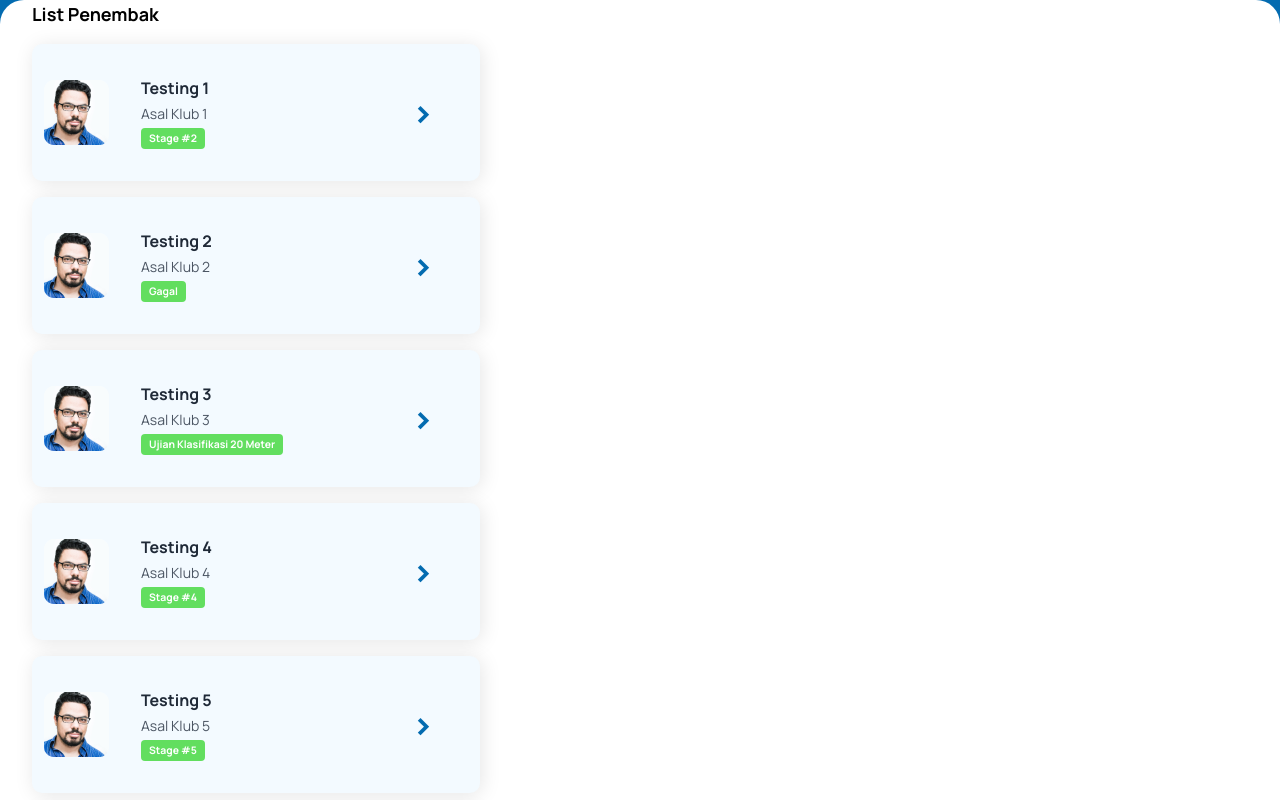
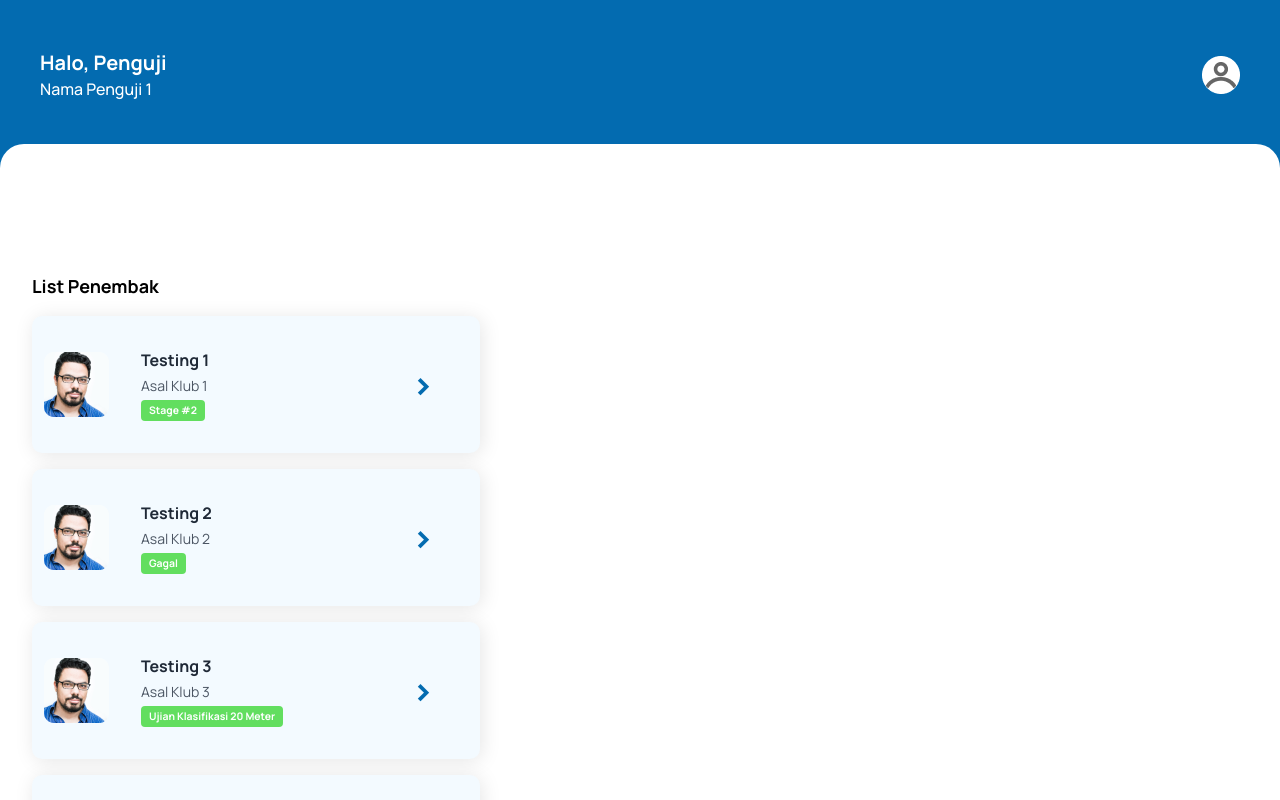
Before and after one commit to zidane-arkan/perbakin-pwa, a React (Vite) app: page /penguji in a window 1280 px wide. Shown: the top 800 px of the page. Built offline with nearby package versions, Linux system fonts and the light colour scheme.

Commit message:
Change Dashboard page  and penguji page

```diff
--- a/src/layout/pages/Penguji.tsx
+++ b/src/layout/pages/Penguji.tsx
@@ -7,7 +7,7 @@ const Penguji = (props: any) => {
     return (
         <>
             <Layout className={classname}>
-                <LayoutChild className='flex-col pb-[10rem] gap-8'>
+                <LayoutChild className='flex-col pb-[10rem] gap-4'>
                     <span className='inline text-left'>
                         <h3 className='text-lg font-bold'>List Penguji</h3>
                     </span>
--- a/src/layout/penguji/Dashboard.tsx
+++ b/src/layout/penguji/Dashboard.tsx
@@ -1,7 +1,7 @@
 import React from 'react'
-import user1 from '../../app-assets/user1.png';
 import avatar from '../../app-assets/avatar.png';
 import Penembak from '../pages/Penembak'
+import { Layout } from '../../components/Layout';
 import { BgHeader } from '../../components/Header';
 const Dashboard = () => {
     return (
@@ -19,7 +19,7 @@ const Dashboard = () => {
                         </section>
                     </div>
             </BgHeader>
-            <Penembak className='mt-36 pt-[10%]' />
+            <Penembak classname='mt-36 pt-[10%]' />
         </>
     )
 }
```
Lines whose indentation alone changed are shown as unchanged.
